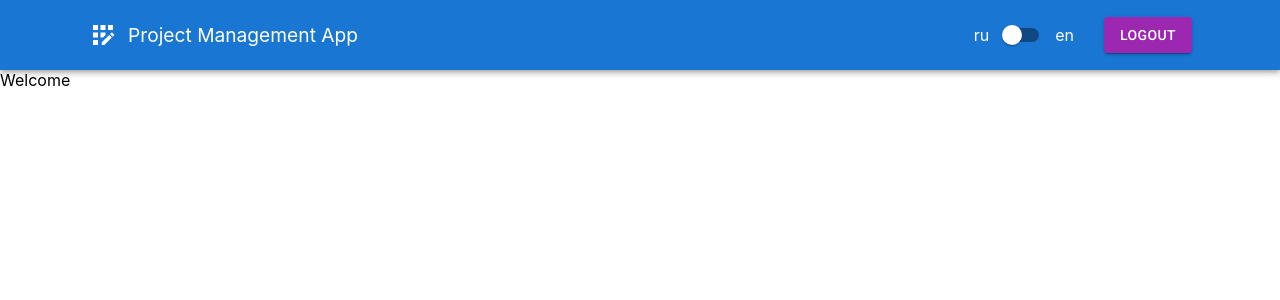
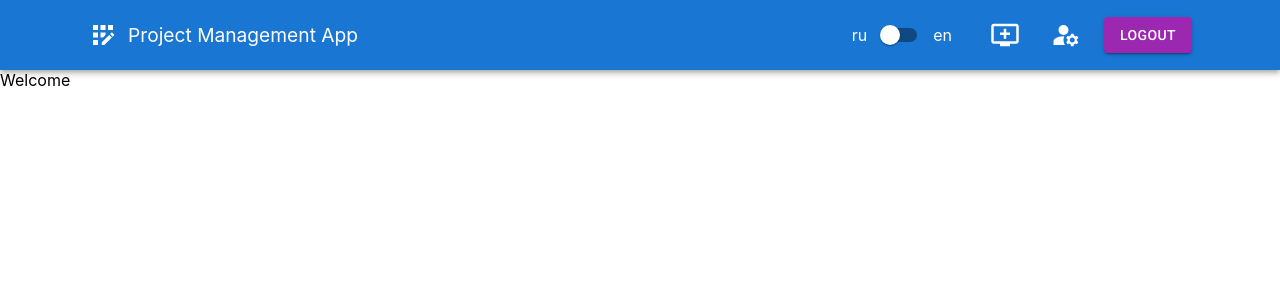
Before and after one commit to Nick1091/project-management-app, a React (Create React App) app: page / in a window 1280 px wide. Shown: the top 300 px of the page. Built offline with nearby package versions, Linux system fonts and the light colour scheme.

Commit message:
feat: add header functionality for logged in user

```diff
--- a/src/components/Header.tsx
+++ b/src/components/Header.tsx
@@ -1,6 +1,8 @@
 import styled from '@emotion/styled';
-import { AppBar, Box, Button, Container, Toolbar } from '@mui/material';
+import { AppBar, Box, Button, Container, IconButton, Toolbar } from '@mui/material';
 import AppRegistrationOutlinedIcon from '@mui/icons-material/AppRegistrationOutlined';
+import ManageAccountsIcon from '@mui/icons-material/ManageAccounts';
+import AddToQueueIcon from '@mui/icons-material/AddToQueue';
 
 import { LocalizationToggler } from './LocalizationTogger';
 
@@ -24,6 +26,12 @@ export const Header = () => {
             {token ? (
               <>
                 <LocalizationToggler></LocalizationToggler>
+                <IconButton color="inherit" aria-label="add to shopping cart">
+                  <AddToQueueIcon sx={{ fontSize: 30, mr: '15px' }}></AddToQueueIcon>
+                </IconButton>
+                <IconButton color="inherit" aria-label="add to shopping cart">
+                  <ManageAccountsIcon sx={{ fontSize: 30, mr: '15px' }}></ManageAccountsIcon>
+                </IconButton>
                 <Button color="secondary" variant="contained">
                   Logout
                 </Button>
```
